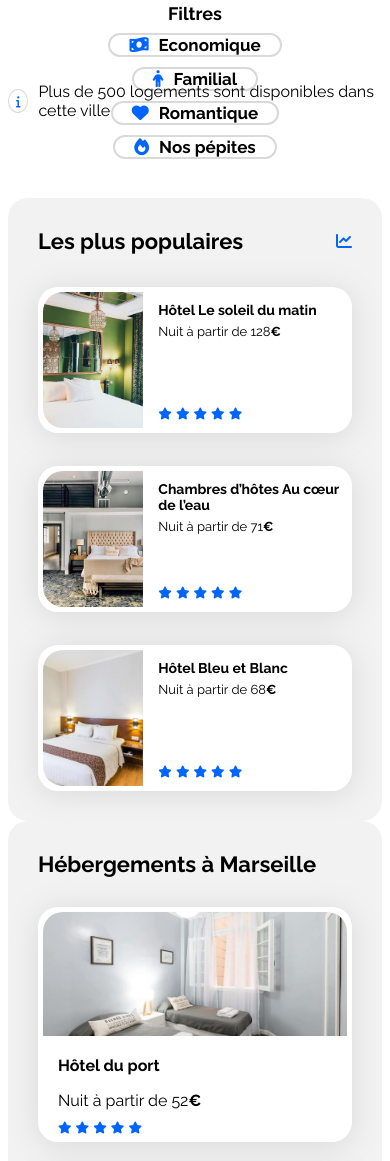
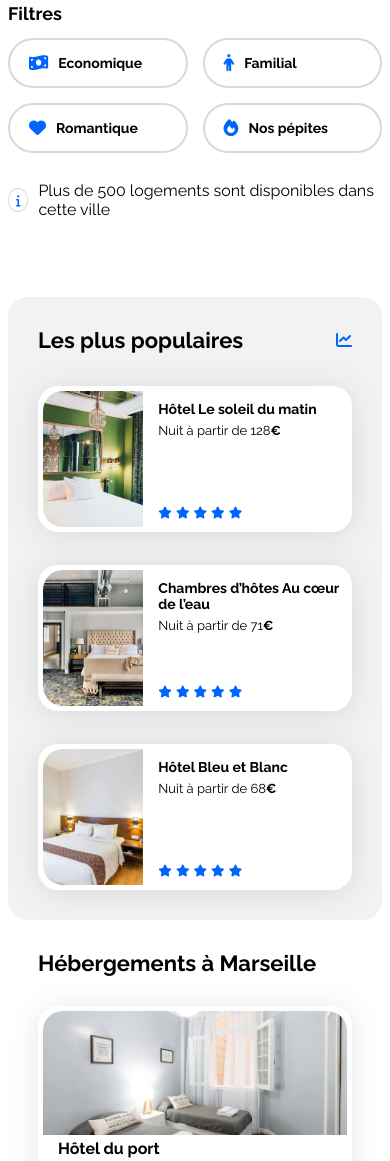
Before and after one commit to dcsapp/oc_projet2, a plain HTML site: page index.html in a window 390 px wide. Shown: the part 339-1500 px from the top of the page. Drawn offline with Linux system fonts and the light colour scheme.

Commit message:
debugging first version

```diff
--- a/css/style.css
+++ b/css/style.css
@@ -57,6 +57,11 @@ main {
 
 .neutralStar {
   color: var(--main-bg-color);
+}
+
+.txt-14px-bold {
+  font-size: 14px;
+  font-weight: bold;
 }
 
 .txt-17px-bold {
@@ -120,7 +125,7 @@ header {
   border-top: 2px solid var(--main-color);
 }
 
-/* Info Group */
+/* ====== Info Group ========== */
 .info-group {
   display: flex;
   flex-direction: column;
@@ -139,6 +144,8 @@ p {
   line-height: 19px;
   margin: 0;
 }
+
+/* ==== Search form =========== */
 
 .search-form {
   display: flex;
@@ -205,19 +212,25 @@ p {
   display: none;
 }
 
-/* Filter */
+/* ============== Filters =================== */
+
 .filter-bar {
   display: flex;
   justify-content: flex-start;
   align-items: center;
   height: 50px;
-  gap: 10px;
+  gap: 15px;
 }
-/*
-.filter-txt {
-  font-size: 18px;
-  font-weight: bold;
-} */
+
+.filter-title {
+  display: flex;
+  justify-content: flex-start;
+}
+
+.filter-boxes {
+  display: flex;
+  gap: 15px;
+}
 
 .filter-bar-item {
   display: flex;
@@ -236,11 +249,13 @@ p {
 .filter-box:hover {
   background-color: #deebff;
   color: #000;
+  cursor: pointer;
 }
 
-/* Info Bar */
+/* ============== Info Bar ================== */
 .info-bar {
   display: flex;
+  justify-content: flex-start;
   align-items: center;
   height: 24px;
 }
@@ -256,9 +271,6 @@ p {
   justify-content: center;
   align-items: center;
 }
-
-
-/* Filter */
 
 /****** Hebergements And Populaires ***********/
 .hebergements-and-populaires {
@@ -284,16 +296,24 @@ p {
 .hebergements-cards {
   display: flex;
   width: 100%;
-  /* margin-top: 33px; */
+  gap: 30px;
 
-  gap: 30px;
   /* border: 2px solid yellow; */
 }
 
+.hebergements-cards .card:hover {
+  cursor: pointer;
+}
+
 .hebergements .card {
-  flex-basis: 100%;
+  display: flex;
+  flex-direction: column;
+  flex: 1;
+  /* flex-basis: 100%; */
+  gap: 4px;
   height: auto;
-  /* flex: 1; */
+  padding-bottom: 15px;
+
   /* border: 2px solid green; */
 }
 
@@ -303,6 +323,7 @@ p {
   border-top-left-radius: 20px;
   border-top-right-radius: 20px;
   object-fit: cover;
+
   /* border: 2px solid red; */
 }
 
@@ -312,19 +333,25 @@ p {
   display: flex;
   flex-direction: column;
   gap: 8px;
-  /* justify-content: space-between; */
   box-sizing: border-box;
 }
 
+.hebergements-cards .card-txt {
+  display: flex;
+  flex-direction: column;
+  gap: 8px;
+}
+
 .hebergements-cards .card-title {
-  /* padding: 10px 0 4px 15px; */
+  margin: 0;
+  font-size: 16px;
+  font-weight: bold;
 }
-/* .hebergements p {
-  font-size: 18px;
-  font-weight: bold;
-  line-height: 21px;
-  margin-top: 30px;
-} */
+
+.hebergements-cards .card-subtitle {
+  margin: 0;
+  font-size: 14px;
+}
 
 /****** Populaires ***********/
 .populaires {
@@ -377,16 +404,8 @@ p {
   padding: 30px;
   margin-top: 30px;
 
-  /* background-color: #fff;
- */
   /* border: solid 2px blue; */
 }
-
-/* .activities .card {
-  flex-basis: 100%;
-  flex: 1;
-  height: 439px;
-} */
 
 /* Activities cards container */
 .activity-cards {
@@ -439,8 +458,6 @@ footer .container {
   display: flex;
   background-color: #f2f2f2;
   margin: 35px 50px 0 50px;
-  /* flex-basis: 100%;
-  flex: 1; */
 }
 
 .footer-title {
@@ -549,9 +566,7 @@ footer .container {
   }
 
   .search-form {
-
     justify-content: center;
-    /* height: 49px; */
   }
 
   .search-form-button {
@@ -561,19 +576,50 @@ footer .container {
     display: block;
   }
 
-
+  /* Mobile FILTERS */
   .filter-bar {
     flex-direction: column;
+    justify-content: flex-start;
+    height: 100%;
   }
 
+  .filter-title {
+    width: 100%;
+    justify-content: flex-start;
+  }
+
+  .filter-bar-item p {
+    font-size: 14px;
+  }
+
+  .filter-boxes {
+    width: 100%;
+    display: grid;
+    grid-template-columns: repeat(2, 1fr);
+  }
+
+  .filter-box {
+    flex: 1;
+    flex-grow: 1;
+  }
 
   /* Mobile HEBERGEMENTS */
 
   .hebergements-and-populaires {
     flex-direction: column;
+  }
 
-    /* justify-content: space-between; */
+  .hebergements-and-populaires .hebergements {
+    background-color: #fff;
+    border-radius: 20px;
+    padding: 30px;
+    box-sizing: border-box;
   }
+
+  /* .hebergements {
+    background-color: #fff;
+  } */
+
   .hebergements-cards {
     flex-direction: column;
     /* width:100% */
@@ -583,18 +629,24 @@ footer .container {
     flex-direction: column;
   }
 
-  .populaires-cards .card{
+  .populaires-cards .card {
     width: 100%;
   }
-
 
   .activity-cards {
     flex-direction: column;
   }
 
-
   footer .container {
     flex-direction: column;
+    /* margin: 35px 0; */
+    margin: 0;
+    padding: 30px;
+    gap: 50px;
   }
+  .footer-article {
+    padding: 0;
+  }
+
   /* ... */
 }
--- a/index.html
+++ b/index.html
@@ -50,6 +50,7 @@
           </div>
 
           <!-- Search form -->
+
           <form action="" method="">
             <div class="search-form">
               <div class="search-form-icon">
@@ -81,11 +82,13 @@
           </form>
 
           <!-- Filter Bar -->
+          <div>
             <div class="filter-bar">
-            <div>
+              <div class="filter-title">
                 <p class="txt-18px-bold">Filtres</p>
               </div>
 
+              <div class="filter-boxes">
                 <div class="filter-bar-item filter-box">
                   <div><i class="fa-solid fa-money-bill-wave"></i></div>
                   <div>
@@ -114,6 +117,8 @@
                   </div>
                 </div>
               </div>
+            </div>
+          </div>
 
           <!-- Info Bar -->
           <div class="info-bar">
@@ -132,7 +137,6 @@
             <h2 class="section-title">Hébergements à Marseille</h2>
 
             <div class="hebergements-cards">
-              <!-- <a href="#"> -->
               <article class="card">
                 <img
                   src="./images/hebergements/fred-kleber.jpg"
@@ -156,9 +160,9 @@
                       ></i>
                       <span class="sr-only">Note de 4 sur 5</span>
                     </div>
+
                 </div>
               </article>
-              <!-- </a> -->
 
               <article class="card">
                 <img
@@ -183,6 +187,7 @@
                       ></i>
                       <span class="sr-only">Note de 4 sur 5</span>
                     </div>
+
                 </div>
               </article>
 
@@ -208,6 +213,7 @@
                         aria-hidden="true"
                       ></i>
                       <span class="sr-only">Note de 4 sur 5</span>
+
                   </div>
                 </div>
               </article>
@@ -237,6 +243,7 @@
                       ></i>
                       <span class="sr-only">Note de 4 sur 5</span>
                     </div>
+
                 </div>
               </article>
 
@@ -320,14 +327,12 @@
                     <i class="fa-xs fa-solid fa-star" aria-hidden="true"></i>
                     <i class="fa-xs fa-solid fa-star" aria-hidden="true"></i>
                     <i class="fa-xs fa-solid fa-star" aria-hidden="true"></i>
-                    <i
-                      class="fa-xs fa-solid fa-star neutral-star"
-                      aria-hidden="true"
-                    ></i>
+                    <i class="fa-xs fa-solid fa-star" aria-hidden="true"></i>
                     <span class="sr-only">Note de 4 sur 5</span>
                   </div>
                 </div>
               </article>
+
               <article class="card">
                 <img
                   src="./images/hebergements/aw-creative.jpg"
```
Lines whose indentation alone changed are shown as unchanged.
